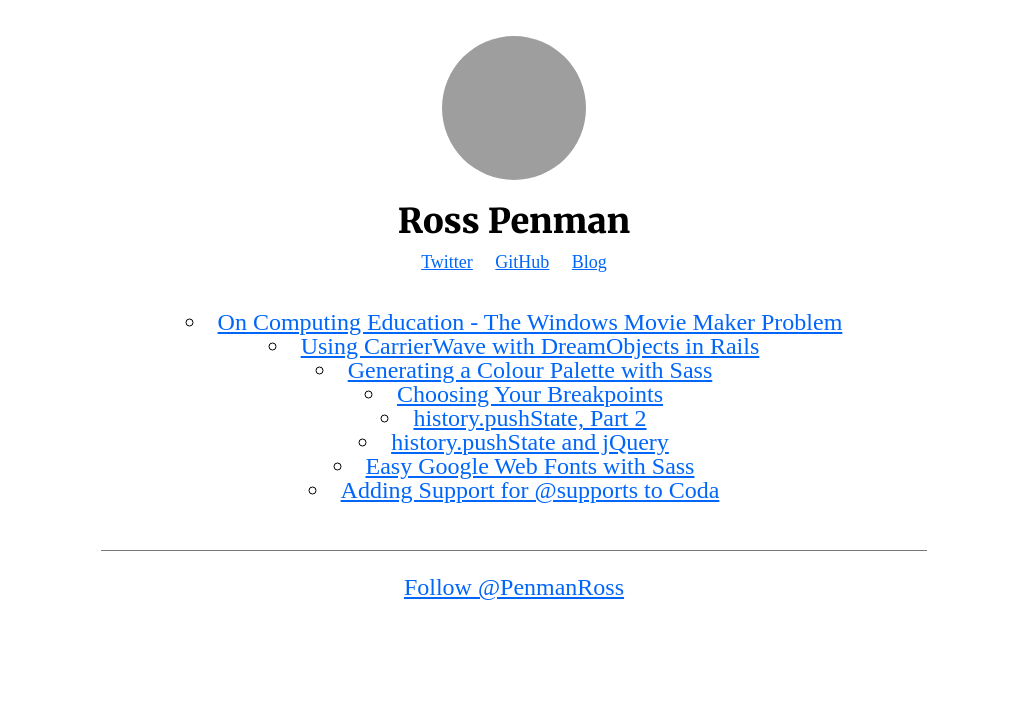
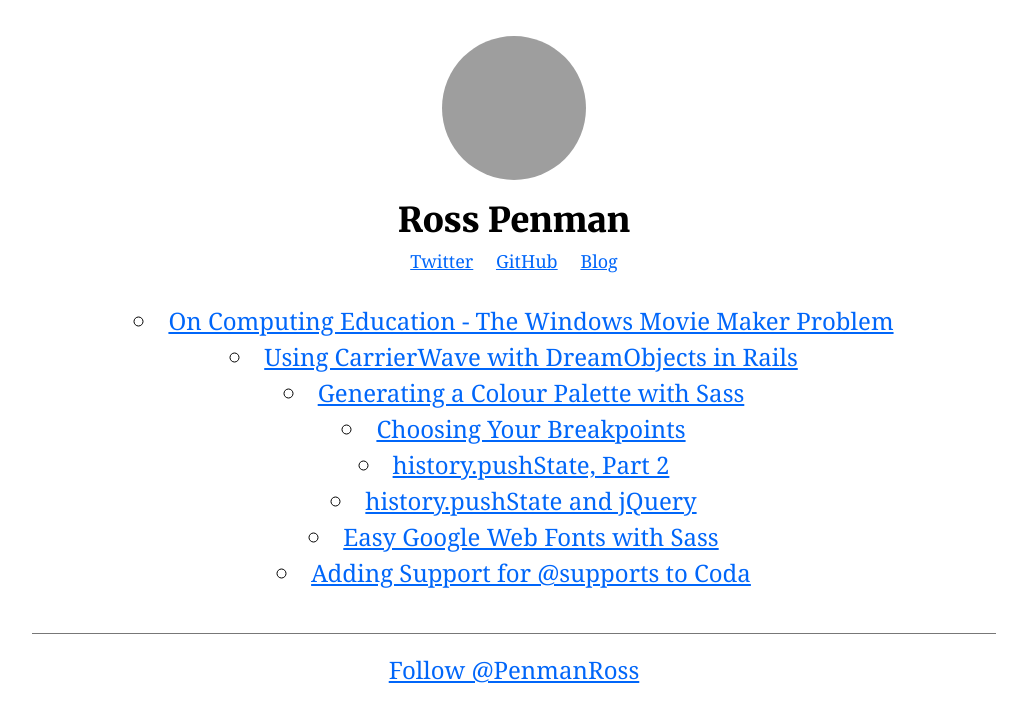
Before and after one commit to hyl/penman.github.io, a Jekyll site: the page built from blog/index.md, in a window 1280 px wide. Shown: the top 722 px of the page, without its empty margins (126-1153 px from the left). Built offline with Jekyll 4.4.1, drawn with Linux system fonts in a browser that asks for light colours; comment, search, counter and statistics services are not loaded; grey boxes are pictures that could not be loaded.

Commit message:
actually compiled CSS

```diff
--- a/css/styles.css
+++ b/css/styles.css
@@ -66,7 +66,7 @@ article, .post-list, aside, details, figcaption, figure, footer, header, hgroup,
 
 /* line 12, ../_sass/styles.scss */
 body {
-  font: 12px/24px serif;
+  font: 12px/24px Georgia, serif;
 }
 
 /* header, */
@@ -284,4 +284,5 @@ header h1 a:hover, header h1 a:focus {
 .post-list > li {
   list-style: circle inside;
   text-align: center;
+  margin: .5em 0;
 }
```
